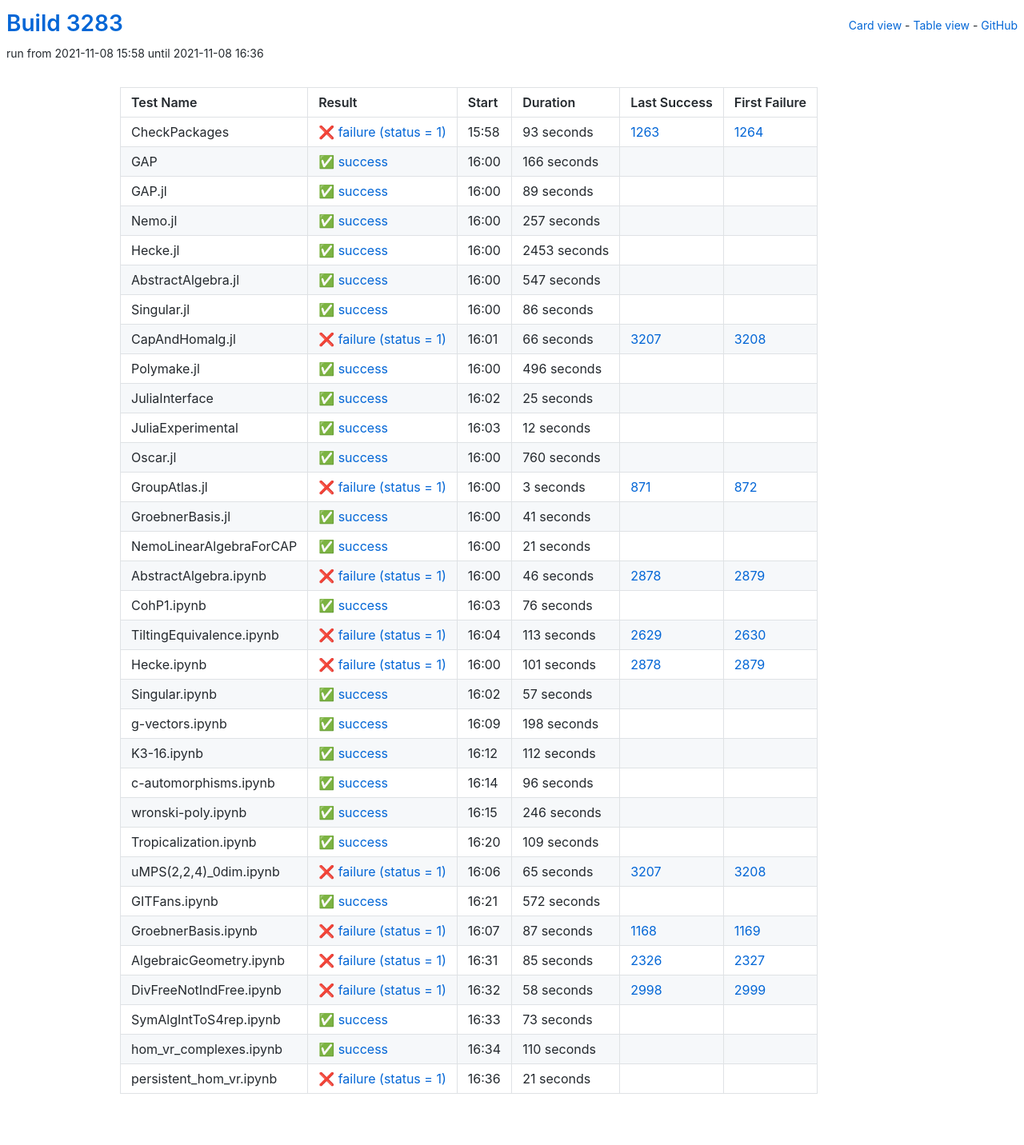
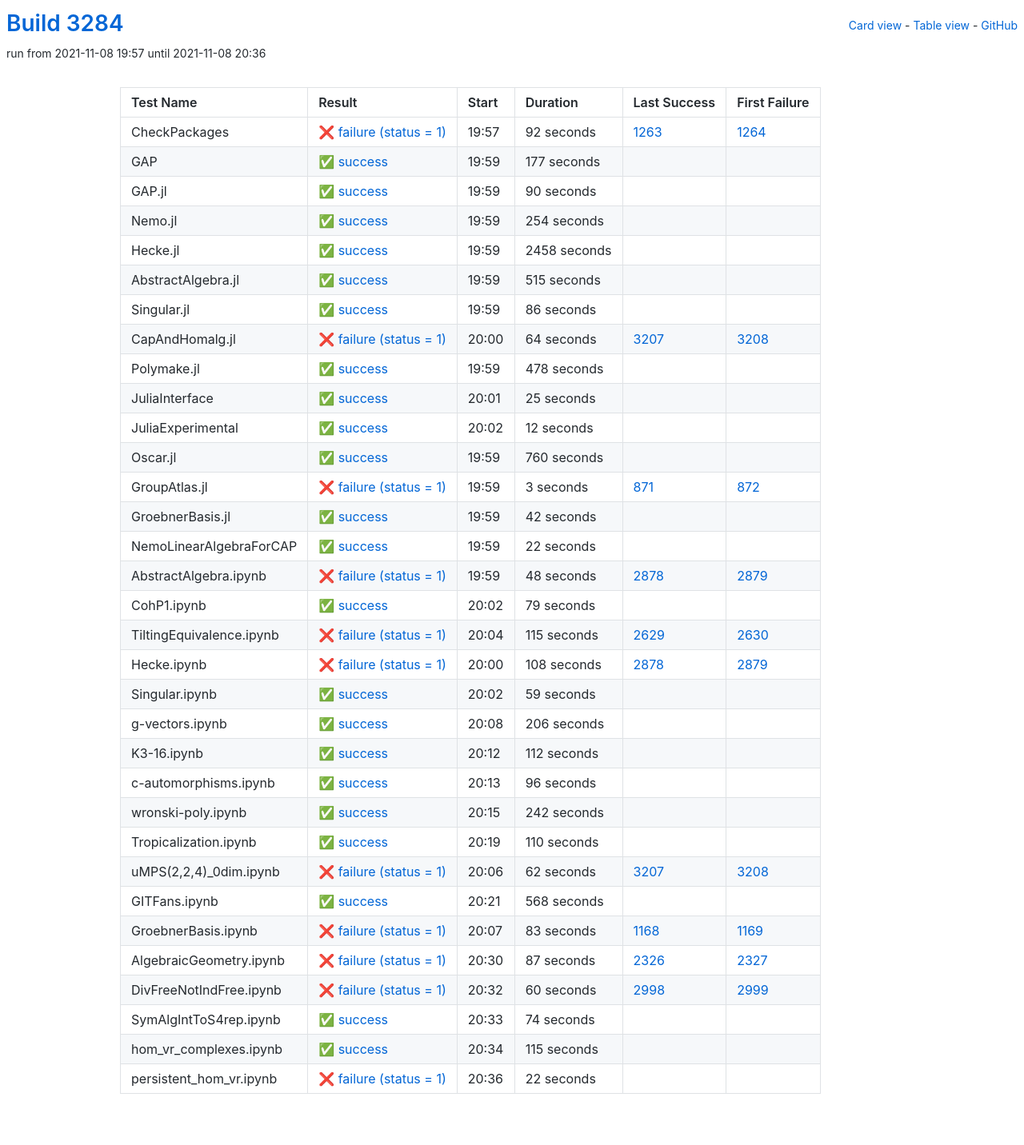
Before and after one commit to oscar-system/oscar-ci-status-stable, a Jekyll site: the page built from table.html, in a window 1280 px wide. Shown: the whole page at 80% size. Built offline with Jekyll 4.4.1, drawn with Linux system fonts in a browser that asks for light colours.

Commit message:
Build #3284

```diff
--- a/_data/ci.yml
+++ b/_data/ci.yml
@@ -1,6 +1,6 @@
 ---
-build: 3283
-build_url: https://oscarci.mathematik.uni-kl.de/job/oscar-stable/3283/
+build: 3284
+build_url: https://oscarci.mathematik.uni-kl.de/job/oscar-stable/3284/
 job: oscar-stable
 organization: oscar-system
 repo: oscar-ci-status-stable
@@ -8,80 +8,80 @@ repourl: https://github.com/oscar-system/oscar-ci-status-stable
 tests:
 - name: CheckPackages
   id: checkpackages
-  log: https://oscarci.mathematik.uni-kl.de/job/oscar-stable/3283/artifact/logs/build-3283/CheckPackages.log
-  start: 2021-11-08 15:58
+  log: https://oscarci.mathematik.uni-kl.de/job/oscar-stable/3284/artifact/logs/build-3284/CheckPackages.log
+  start: 2021-11-08 19:57
   success: false
   exitcode: 1
   status: failure
-  duration: 93
+  duration: 92
   last_success: 1263
   last_success_url: https://oscarci.mathematik.uni-kl.de/job/oscar-stable/1263/
   first_failure: 1264
   first_failure_url: https://oscarci.mathematik.uni-kl.de/job/oscar-stable/1264/
 - name: GAP
   id: gap
-  log: https://oscarci.mathematik.uni-kl.de/job/oscar-stable/3283/artifact/logs/build-3283/GAP.log
-  start: 2021-11-08 16:00
+  log: https://oscarci.mathematik.uni-kl.de/job/oscar-stable/3284/artifact/logs/build-3284/GAP.log
+  start: 2021-11-08 19:59
   success: true
   exitcode: 0
   status: success
-  duration: 166
+  duration: 177
   last_success: false
   last_success_url:
   first_failure: false
   first_failure_url:
 - name: GAP.jl
   id: gap-jl
-  log: https://oscarci.mathematik.uni-kl.de/job/oscar-stable/3283/artifact/logs/build-3283/GAP.jl.log
-  start: 2021-11-08 16:00
+  log: https://oscarci.mathematik.uni-kl.de/job/oscar-stable/3284/artifact/logs/build-3284/GAP.jl.log
+  start: 2021-11-08 19:59
   success: true
   exitcode: 0
   status: success
-  duration: 89
+  duration: 90
   last_success: false
   last_success_url:
   first_failure: false
   first_failure_url:
 - name: Nemo.jl
   id: nemo-jl
-  log: https://oscarci.mathematik.uni-kl.de/job/oscar-stable/3283/artifact/logs/build-3283/Nemo.jl.log
-  start: 2021-11-08 16:00
+  log: https://oscarci.mathematik.uni-kl.de/job/oscar-stable/3284/artifact/logs/build-3284/Nemo.jl.log
+  start: 2021-11-08 19:59
   success: true
   exitcode: 0
   status: success
-  duration: 257
+  duration: 254
   last_success: false
   last_success_url:
   first_failure: false
   first_failure_url:
 - name: Hecke.jl
   id: hecke-jl
-  log: https://oscarci.mathematik.uni-kl.de/job/oscar-stable/3283/artifact/logs/build-3283/Hecke.jl.log
-  start: 2021-11-08 16:00
+  log: https://oscarci.mathematik.uni-kl.de/job/oscar-stable/3284/artifact/logs/build-3284/Hecke.jl.log
+  start: 2021-11-08 19:59
   success: true
   exitcode: 0
   status: success
-  duration: 2453
+  duration: 2458
   last_success: false
   last_success_url:
   first_failure: false
   first_failure_url:
 - name: AbstractAlgebra.jl
   id: abstractalgebra-jl
-  log: https://oscarci.mathematik.uni-kl.de/job/oscar-stable/3283/artifact/logs/build-3283/AbstractAlgebra.jl.log
-  start: 2021-11-08 16:00
+  log: https://oscarci.mathematik.uni-kl.de/job/oscar-stable/3284/artifact/logs/build-3284/AbstractAlgebra.jl.log
+  start: 2021-11-08 19:59
   success: true
   exitcode: 0
   status: success
-  duration: 547
+  duration: 515
   last_success: false
   last_success_url:
   first_failure: false
   first_failure_url:
 - name: Singular.jl
   id: singular-jl
-  log: https://oscarci.mathematik.uni-kl.de/job/oscar-stable/3283/artifact/logs/build-3283/Singular.jl.log
-  start: 2021-11-08 16:00
+  log: https://oscarci.mathematik.uni-kl.de/job/oscar-stable/3284/artifact/logs/build-3284/Singular.jl.log
+  start: 2021-11-08 19:59
   success: true
   exitcode: 0
   status: success
@@ -92,32 +92,32 @@ tests:
   first_failure_url:
 - name: CapAndHomalg.jl
   id: capandhomalg-jl
-  log: https://oscarci.mathematik.uni-kl.de/job/oscar-stable/3283/artifact/logs/build-3283/CapAndHomalg.jl.log
-  start: 2021-11-08 16:01
+  log: https://oscarci.mathematik.uni-kl.de/job/oscar-stable/3284/artifact/logs/build-3284/CapAndHomalg.jl.log
+  start: 2021-11-08 20:00
   success: false
   exitcode: 1
   status: failure
-  duration: 66
+  duration: 64
   last_success: 3207
   last_success_url: https://oscarci.mathematik.uni-kl.de/job/oscar-stable/3207/
   first_failure: 3208
   first_failure_url: https://oscarci.mathematik.uni-kl.de/job/oscar-stable/3208/
 - name: Polymake.jl
   id: polymake-jl
-  log: https://oscarci.mathematik.uni-kl.de/job/oscar-stable/3283/artifact/logs/build-3283/Polymake.jl.log
-  start: 2021-11-08 16:00
+  log: https://oscarci.mathematik.uni-kl.de/job/oscar-stable/3284/artifact/logs/build-3284/Polymake.jl.log
+  start: 2021-11-08 19:59
   success: true
   exitcode: 0
   status: success
-  duration: 496
+  duration: 478
   last_success: false
   last_success_url:
   first_failure: false
   first_failure_url:
 - name: JuliaInterface
   id: juliainterface
-  log: https://oscarci.mathematik.uni-kl.de/job/oscar-stable/3283/artifact/logs/build-3283/JuliaInterface.log
-  start: 2021-11-08 16:02
+  log: https://oscarci.mathematik.uni-kl.de/job/oscar-stable/3284/artifact/logs/build-3284/JuliaInterface.log
+  start: 2021-11-08 20:01
   success: true
   exitcode: 0
   status: success
@@ -128,8 +128,8 @@ tests:
   first_failure_url:
 - name: JuliaExperimental
   id: juliaexperimental
-  log: https://oscarci.mathematik.uni-kl.de/job/oscar-stable/3283/artifact/logs/build-3283/JuliaExperimental.log
-  start: 2021-11-08 16:03
+  log: https://oscarci.mathematik.uni-kl.de/job/oscar-stable/3284/artifact/logs/build-3284/JuliaExperimental.log
+  start: 2021-11-08 20:02
   success: true
   exitcode: 0
   status: success
@@ -140,8 +140,8 @@ tests:
   first_failure_url:
 - name: Oscar.jl
   id: oscar-jl
-  log: https://oscarci.mathematik.uni-kl.de/job/oscar-stable/3283/artifact/logs/build-3283/Oscar.jl.log
-  start: 2021-11-08 16:00
+  log: https://oscarci.mathematik.uni-kl.de/job/oscar-stable/3284/artifact/logs/build-3284/Oscar.jl.log
+  start: 2021-11-08 19:59
   success: true
   exitcode: 0
   status: success
@@ -152,8 +152,8 @@ tests:
   first_failure_url:
 - name: GroupAtlas.jl
   id: groupatlas-jl
-  log: https://oscarci.mathematik.uni-kl.de/job/oscar-stable/3283/artifact/logs/build-3283/GroupAtlas.jl.log
-  start: 2021-11-08 16:00
+  log: https://oscarci.mathematik.uni-kl.de/job/oscar-stable/3284/artifact/logs/build-3284/GroupAtlas.jl.log
+  start: 2021-11-08 19:59
   success: false
   exitcode: 1
   status: failure
@@ -164,104 +164,104 @@ tests:
   first_failure_url: https://oscarci.mathematik.uni-kl.de/job/oscar-stable/872/
 - name: GroebnerBasis.jl
   id: groebnerbasis-jl
-  log: https://oscarci.mathematik.uni-kl.de/job/oscar-stable/3283/artifact/logs/build-3283/GroebnerBasis.jl.log
-  start: 2021-11-08 16:00
+  log: https://oscarci.mathematik.uni-kl.de/job/oscar-stable/3284/artifact/logs/build-3284/GroebnerBasis.jl.log
+  start: 2021-11-08 19:59
   success: true
   exitcode: 0
   status: success
-  duration: 41
+  duration: 42
   last_success: false
   last_success_url:
   first_failure: false
   first_failure_url:
 - name: NemoLinearAlgebraForCAP
   id: nemolinearalgebraforcap
-  log: https://oscarci.mathematik.uni-kl.de/job/oscar-stable/3283/artifact/logs/build-3283/NemoLinearAlgebraForCAP.log
-  start: 2021-11-08 16:00
+  log: https://oscarci.mathematik.uni-kl.de/job/oscar-stable/3284/artifact/logs/build-3284/NemoLinearAlgebraForCAP.log
+  start: 2021-11-08 19:59
   success: true
   exitcode: 0
   status: success
-  duration: 21
+  duration: 22
   last_success: false
   last_success_url:
   first_failure: false
   first_failure_url:
 - name: AbstractAlgebra.ipynb
   id: abstractalgebra-ipynb
-  log: https://oscarci.mathematik.uni-kl.de/job/oscar-stable/3283/artifact/logs/build-3283/AbstractAlgebra.ipynb.log
-  start: 2021-11-08 16:00
+  log: https://oscarci.mathematik.uni-kl.de/job/oscar-stable/3284/artifact/logs/build-3284/AbstractAlgebra.ipynb.log
+  start: 2021-11-08 19:59
   success: false
   exitcode: 1
   status: failure
-  duration: 46
+  duration: 48
   last_success: 2878
   last_success_url: https://oscarci.mathematik.uni-kl.de/job/oscar-stable/2878/
   first_failure: 2879
   first_failure_url: https://oscarci.mathematik.uni-kl.de/job/oscar-stable/2879/
 - name: CohP1.ipynb
   id: cohp1-ipynb
-  log: https://oscarci.mathematik.uni-kl.de/job/oscar-stable/3283/artifact/logs/build-3283/CohP1.ipynb.log
-  start: 2021-11-08 16:03
+  log: https://oscarci.mathematik.uni-kl.de/job/oscar-stable/3284/artifact/logs/build-3284/CohP1.ipynb.log
+  start: 2021-11-08 20:02
   success: true
   exitcode: 0
   status: success
-  duration: 76
+  duration: 79
   last_success: false
   last_success_url:
   first_failure: false
   first_failure_url:
 - name: TiltingEquivalence.ipynb
   id: tiltingequivalence-ipynb
-  log: https://oscarci.mathematik.uni-kl.de/job/oscar-stable/3283/artifact/logs/build-3283/TiltingEquivalence.ipynb.log
-  start: 2021-11-08 16:04
+  log: https://oscarci.mathematik.uni-kl.de/job/oscar-stable/3284/artifact/logs/build-3284/TiltingEquivalence.ipynb.log
+  start: 2021-11-08 20:04
   success: false
   exitcode: 1
   status: failure
-  duration: 113
+  duration: 115
   last_success: 2629
   last_success_url: https://oscarci.mathematik.uni-kl.de/job/oscar-stable/2629/
   first_failure: 2630
   first_failure_url: https://oscarci.mathematik.uni-kl.de/job/oscar-stable/2630/
 - name: Hecke.ipynb
   id: hecke-ipynb
-  log: https://oscarci.mathematik.uni-kl.de/job/oscar-stable/3283/artifact/logs/build-3283/Hecke.ipynb.log
-  start: 2021-11-08 16:00
+  log: https://oscarci.mathematik.uni-kl.de/job/oscar-stable/3284/artifact/logs/build-3284/Hecke.ipynb.log
+  start: 2021-11-08 20:00
   success: false
   exitcode: 1
   status: failure
-  duration: 101
+  duration: 108
   last_success: 2878
   last_success_url: https://oscarci.mathematik.uni-kl.de/job/oscar-stable/2878/
   first_failure: 2879
   first_failure_url: https://oscarci.mathematik.uni-kl.de/job/oscar-stable/2879/
 - name: Singular.ipynb
   id: singular-ipynb
-  log: https://oscarci.mathematik.uni-kl.de/job/oscar-stable/3283/artifact/logs/build-3283/Singular.ipynb.log
-  start: 2021-11-08 16:02
+  log: https://oscarci.mathematik.uni-kl.de/job/oscar-stable/3284/artifact/logs/build-3284/Singular.ipynb.log
+  start: 2021-11-08 20:02
   success: true
   exitcode: 0
   status: success
-  duration: 57
+  duration: 59
   last_success: false
   last_success_url:
   first_failure: false
   first_failure_url:
 - name: g-vectors.ipynb
   id: g-vectors-ipynb
-  log: https://oscarci.mathematik.uni-kl.de/job/oscar-stable/3283/artifact/logs/build-3283/g-vectors.ipynb.log
-  start: 2021-11-08 16:09
+  log: https://oscarci.mathematik.uni-kl.de/job/oscar-stable/3284/artifact/logs/build-3284/g-vectors.ipynb.log
+  start: 2021-11-08 20:08
   success: true
   exitcode: 0
   status: success
-  duration: 198
+  duration: 206
   last_success: false
   last_success_url:
   first_failure: false
   first_failure_url:
 - name: K3-16.ipynb
   id: k3-16-ipynb
-  log: https://oscarci.mathematik.uni-kl.de/job/oscar-stable/3283/artifact/logs/build-3283/K3-16.ipynb.log
-  start: 2021-11-08 16:12
+  log: https://oscarci.mathematik.uni-kl.de/job/oscar-stable/3284/artifact/logs/build-3284/K3-16.ipynb.log
+  start: 2021-11-08 20:12
   success: true
   exitcode: 0
   status: success
@@ -272,8 +272,8 @@ tests:
   first_failure_url:
 - name: c-automorphisms.ipynb
   id: c-automorphisms-ipynb
-  log: https://oscarci.mathematik.uni-kl.de/job/oscar-stable/3283/artifact/logs/build-3283/c-automorphisms.ipynb.log
-  start: 2021-11-08 16:14
+  log: https://oscarci.mathematik.uni-kl.de/job/oscar-stable/3284/artifact/logs/build-3284/c-automorphisms.ipynb.log
+  start: 2021-11-08 20:13
   success: true
   exitcode: 0
   status: success
@@ -284,104 +284,20 @@ tests:
   first_failure_url:
 - name: wronski-poly.ipynb
   id: wronski-poly-ipynb
-  log: https://oscarci.mathematik.uni-kl.de/job/oscar-stable/3283/artifact/logs/build-3283/wronski-poly.ipynb.log
-  start: 2021-11-08 16:15
+  log: https://oscarci.mathematik.uni-kl.de/job/oscar-stable/3284/artifact/logs/build-3284/wronski-poly.ipynb.log
+  start: 2021-11-08 20:15
   success: true
   exitcode: 0
   status: success
-  duration: 246
+  duration: 242
   last_success: false
   last_success_url:
   first_failure: false
   first_failure_url:
 - name: Tropicalization.ipynb
   id: tropicalization-ipynb
-  log: https://oscarci.mathematik.uni-kl.de/job/oscar-stable/3283/artifact/logs/build-3283/Tropicalization.ipynb.log
-  start: 2021-11-08 16:20
-  success: true
-  exitcode: 0
-  status: success
-  duration: 109
-  last_success: false
-  last_success_url:
-  first_failure: false
-  first_failure_url:
-- name: uMPS(2,2,4)_0dim.ipynb
-  id: umps-2-2-4-0dim-ipynb
-  log: https://oscarci.mathematik.uni-kl.de/job/oscar-stable/3283/artifact/logs/build-3283/uMPS-2-2-4-_0dim.ipynb.log
-  start: 2021-11-08 16:06
-  success: false
-  exitcode: 1
-  status: failure
-  duration: 65
-  last_success: 3207
-  last_success_url: https://oscarci.mathematik.uni-kl.de/job/oscar-stable/3207/
-  first_failure: 3208
-  first_failure_url: https://oscarci.mathematik.uni-kl.de/job/oscar-stable/3208/
-- name: GITFans.ipynb
-  id: gitfans-ipynb
-  log: https://oscarci.mathematik.uni-kl.de/job/oscar-stable/3283/artifact/logs/build-3283/GITFans.ipynb.log
-  start: 2021-11-08 16:21
-  success: true
-  exitcode: 0
-  status: success
-  duration: 572
-  last_success: false
-  last_success_url:
-  first_failure: false
-  first_failure_url:
-- name: GroebnerBasis.ipynb
-  id: groebnerbasis-ipynb
-  log: https://oscarci.mathematik.uni-kl.de/job/oscar-stable/3283/artifact/logs/build-3283/GroebnerBasis.ipynb.log
-  start: 2021-11-08 16:07
-  success: false
-  exitcode: 1
-  status: failure
-  duration: 87
-  last_success: 1168
-  last_success_url: https://oscarci.mathematik.uni-kl.de/job/oscar-stable/1168/
-  first_failure: 1169
-  first_failure_url: https://oscarci.mathematik.uni-kl.de/job/oscar-stable/1169/
-- name: AlgebraicGeometry.ipynb
-  id: algebraicgeometry-ipynb
-  log: https://oscarci.mathematik.uni-kl.de/job/oscar-stable/3283/artifact/logs/build-3283/AlgebraicGeometry.ipynb.log
-  start: 2021-11-08 16:31
-  success: false
-  exitcode: 1
-  status: failure
-  duration: 85
-  last_success: 2326
-  last_success_url: https://oscarci.mathematik.uni-kl.de/job/oscar-stable/2326/
-  first_failure: 2327
-  first_failure_url: https://oscarci.mathematik.uni-kl.de/job/oscar-stable/2327/
-- name: DivFreeNotIndFree.ipynb
-  id: divfreenotindfree-ipynb
-  log: https://oscarci.mathematik.uni-kl.de/job/oscar-stable/3283/artifact/logs/build-3283/DivFreeNotIndFree.ipynb.log
-  start: 2021-11-08 16:32
-  success: false
-  exitcode: 1
-  status: failure
-  duration: 58
-  last_success: 2998
-  last_success_url: https://oscarci.mathematik.uni-kl.de/job/oscar-stable/2998/
-  first_failure: 2999
-  first_failure_url: https://oscarci.mathematik.uni-kl.de/job/oscar-stable/2999/
-- name: SymAlgIntToS4rep.ipynb
-  id: symalginttos4rep-ipynb
-  log: https://oscarci.mathematik.uni-kl.de/job/oscar-stable/3283/artifact/logs/build-3283/SymAlgIntToS4rep.ipynb.log
-  start: 2021-11-08 16:33
-  success: true
-  exitcode: 0
-  status: success
-  duration: 73
-  last_success: false
-  last_success_url:
-  first_failure: false
-  first_failure_url:
-- name: hom_vr_complexes.ipynb
-  id: hom-vr-complexes-ipynb
-  log: https://oscarci.mathematik.uni-kl.de/job/oscar-stable/3283/artifact/logs/build-3283/hom_vr_complexes.ipynb.log
-  start: 2021-11-08 16:34
+  log: https://oscarci.mathematik.uni-kl.de/job/oscar-stable/3284/artifact/logs/build-3284/Tropicalization.ipynb.log
+  start: 2021-11-08 20:19
   success: true
   exitcode: 0
   status: success
@@ -390,15 +306,99 @@ tests:
   last_success_url:
   first_failure: false
   first_failure_url:
-- name: persistent_hom_vr.ipynb
-  id: persistent-hom-vr-ipynb
-  log: https://oscarci.mathematik.uni-kl.de/job/oscar-stable/3283/artifact/logs/build-3283/persistent_hom_vr.ipynb.log
-  start: 2021-11-08 16:36
+- name: uMPS(2,2,4)_0dim.ipynb
+  id: umps-2-2-4-0dim-ipynb
+  log: https://oscarci.mathematik.uni-kl.de/job/oscar-stable/3284/artifact/logs/build-3284/uMPS-2-2-4-_0dim.ipynb.log
+  start: 2021-11-08 20:06
   success: false
   exitcode: 1
   status: failure
-  duration: 21
+  duration: 62
+  last_success: 3207
+  last_success_url: https://oscarci.mathematik.uni-kl.de/job/oscar-stable/3207/
+  first_failure: 3208
+  first_failure_url: https://oscarci.mathematik.uni-kl.de/job/oscar-stable/3208/
+- name: GITFans.ipynb
+  id: gitfans-ipynb
+  log: https://oscarci.mathematik.uni-kl.de/job/oscar-stable/3284/artifact/logs/build-3284/GITFans.ipynb.log
+  start: 2021-11-08 20:21
+  success: true
+  exitcode: 0
+  status: success
+  duration: 568
   last_success: false
   last_success_url:
   first_failure: false
   first_failure_url:
+- name: GroebnerBasis.ipynb
+  id: groebnerbasis-ipynb
+  log: https://oscarci.mathematik.uni-kl.de/job/oscar-stable/3284/artifact/logs/build-3284/GroebnerBasis.ipynb.log
+  start: 2021-11-08 20:07
+  success: false
+  exitcode: 1
+  status: failure
+  duration: 83
+  last_success: 1168
+  last_success_url: https://oscarci.mathematik.uni-kl.de/job/oscar-stable/1168/
+  first_failure: 1169
+  first_failure_url: https://oscarci.mathematik.uni-kl.de/job/oscar-stable/1169/
+- name: AlgebraicGeometry.ipynb
+  id: algebraicgeometry-ipynb
+  log: https://oscarci.mathematik.uni-kl.de/job/oscar-stable/3284/artifact/logs/build-3284/AlgebraicGeometry.ipynb.log
+  start: 2021-11-08 20:30
+  success: false
+  exitcode: 1
+  status: failure
+  duration: 87
+  last_success: 2326
+  last_success_url: https://oscarci.mathematik.uni-kl.de/job/oscar-stable/2326/
+  first_failure: 2327
+  first_failure_url: https://oscarci.mathematik.uni-kl.de/job/oscar-stable/2327/
+- name: DivFreeNotIndFree.ipynb
+  id: divfreenotindfree-ipynb
+  log: https://oscarci.mathematik.uni-kl.de/job/oscar-stable/3284/artifact/logs/build-3284/DivFreeNotIndFree.ipynb.log
+  start: 2021-11-08 20:32
+  success: false
+  exitcode: 1
+  status: failure
+  duration: 60
+  last_success: 2998
+  last_success_url: https://oscarci.mathematik.uni-kl.de/job/oscar-stable/2998/
+  first_failure: 2999
+  first_failure_url: https://oscarci.mathematik.uni-kl.de/job/oscar-stable/2999/
+- name: SymAlgIntToS4rep.ipynb
+  id: symalginttos4rep-ipynb
+  log: https://oscarci.mathematik.uni-kl.de/job/oscar-stable/3284/artifact/logs/build-3284/SymAlgIntToS4rep.ipynb.log
+  start: 2021-11-08 20:33
+  success: true
+  exitcode: 0
+  status: success
+  duration: 74
+  last_success: false
+  last_success_url:
+  first_failure: false
+  first_failure_url:
+- name: hom_vr_complexes.ipynb
+  id: hom-vr-complexes-ipynb
+  log: https://oscarci.mathematik.uni-kl.de/job/oscar-stable/3284/artifact/logs/build-3284/hom_vr_complexes.ipynb.log
+  start: 2021-11-08 20:34
+  success: true
+  exitcode: 0
+  status: success
+  duration: 115
+  last_success: false
+  last_success_url:
+  first_failure: false
+  first_failure_url:
+- name: persistent_hom_vr.ipynb
+  id: persistent-hom-vr-ipynb
+  log: https://oscarci.mathematik.uni-kl.de/job/oscar-stable/3284/artifact/logs/build-3284/persistent_hom_vr.ipynb.log
+  start: 2021-11-08 20:36
+  success: false
+  exitcode: 1
+  status: failure
+  duration: 22
+  last_success: false
+  last_success_url:
+  first_failure: false
+  first_failure_url:
```
Also changed, not shown: README.md.
